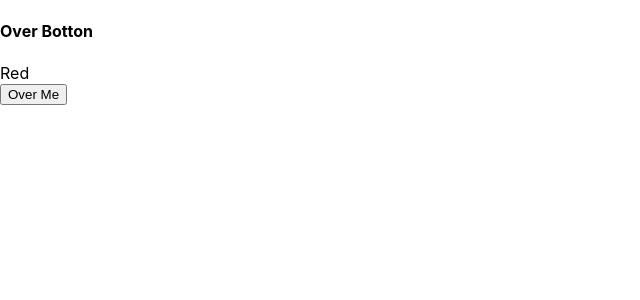
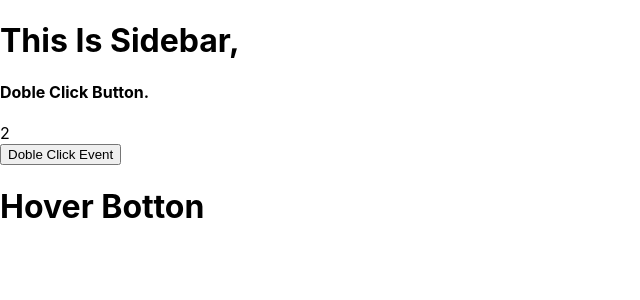
Before and after one commit to Chirag-bambhaniya/my-react-app, a React (Create React App) app: page / in a window 1280 px wide. Shown: the top 300 px of the page, without its empty margins (0-640 px from the left). Built offline with nearby package versions, Linux system fonts and the light colour scheme.

Commit message:
second commit

```diff
--- a/src/App.js
+++ b/src/App.js
@@ -2,8 +2,8 @@
 import './App.css';
 // import NavBar from './layout/NavBar';
 // import Footer from './layout/Footer';
-// import Sidebar  from './layout/Sidebar';
-// import Practice from './Practice';
+import Sidebar  from './layout/Sidebar';
+import Practice from './Practice';
 import Practice1 from './Practice1';
 
 function App() {
@@ -11,13 +11,13 @@ function App() {
 
   <>
 
-    {/* <NavBar/>
+    {/* <NavBar/> */}
 
-    <Sidebar menu={['i Phone 11' , 'i Phone 12', 'i Phone 13']}/>
+    <Sidebar />
 
-    <Footer companyName={'Google'}/> */}
+    {/* <Footer companyName='Google'/> */}
 
-    {/* <Practice/> */}
+    <Practice/>
 
     <Practice1/>
 
--- a/src/Practice.js
+++ b/src/Practice.js
@@ -3,7 +3,7 @@ import React, { useState } from "react";
 
 function Practice(){
 
-    let [msg1, msg2] = useState(1);
+    let [msg1, msg2] = useState(2);
 
     let clickEvent = () => {
 
@@ -23,11 +23,11 @@ function Practice(){
 
         <div onClickCapture={clickCapture}>
 
-            {conditionalRending ? <h4>Click Button.</h4> : '' }
+            {conditionalRending ? <h4>Doble Click Button.</h4> : '' }
 
             <div>{msg1}</div>
 
-            <button onClick={clickEvent}>Click Event</button>
+            <button onDoubleClickCapture={clickEvent}>Doble Click Event</button>
 
         </div>
 
--- a/src/Practice1.js
+++ b/src/Practice1.js
@@ -2,18 +2,20 @@ import React, {useState} from "react";
 
 function Practice1(){
 
-    let [color1, color2] = useState('Red');
+
 
     let onmouseover = () => {
 
-        color2(color1 + ' '  + 'Blue')
+        document.getElementById('hover').style.color = 'blue';
 
     }
 
-    let overCapture = () =>{
+    let mouseleave = () => {
 
+        document.getElementById('hover').style.color = 'black' ;
 
     }
+
 
     console.log('component rendered');
 
@@ -21,13 +23,11 @@ function Practice1(){
 
     return(
 
-        <div onoverCapture={overCapture}>
+        <div onMouseOverCapture={onmouseover}
+            onMouseLeave={mouseleave}>
 
-            {conditionalRending ? <h4>Over Botton</h4> : '' }
+            {conditionalRending ? <h1 id="hover">Hover Botton</h1> : '' }
 
-            <div>{color1}</div>
-
-            <button onMouseOverCapture={onmouseover}>Over Me</button>
 
         </div>
 
--- a/src/layout/Sidebar.js
+++ b/src/layout/Sidebar.js
@@ -5,7 +5,7 @@ let Sidebar = (props) => {
     console.log(props);
     return(
 
-        <h1>This Is Sidebar, {props.menu[0]}</h1>
+        <h1>This Is Sidebar, {props.menu.name} {props.menu.price}</h1>
 
     );
 
@@ -13,13 +13,13 @@ let Sidebar = (props) => {
 
 export default Sidebar;
 
-export let FirstMenu = 'Dashboard';
+export let FirstMenu ={name :'i Phone 15' , price : 1500000};
 
 let SecondMenu = 'Users';
 export {SecondMenu};
 
 Sidebar.prototype = {
-    menu: PrposTypes.array.isRequired
+    menu: PrposTypes.object.isRequired
 }
 
 Sidebar.defaultProps = {
```
